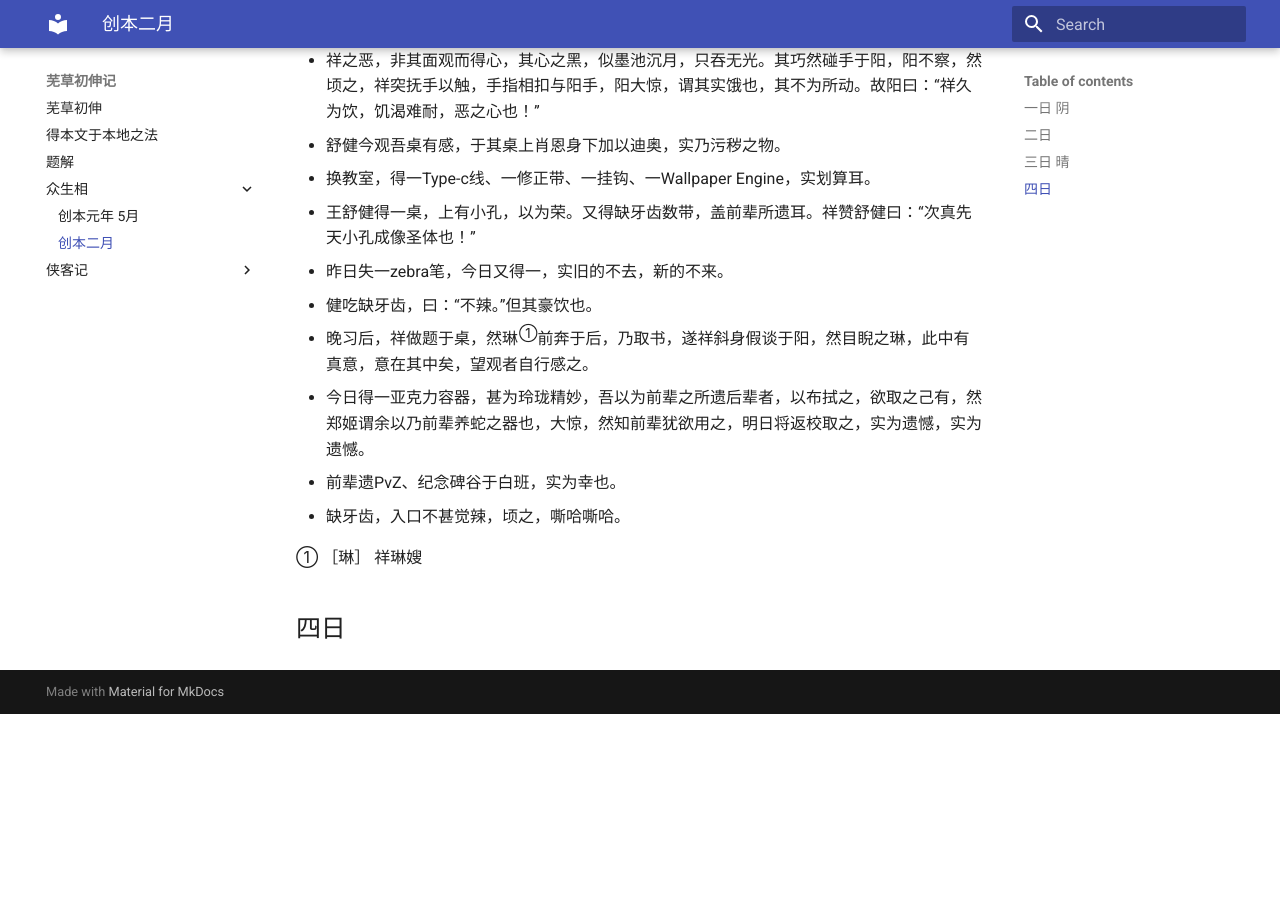
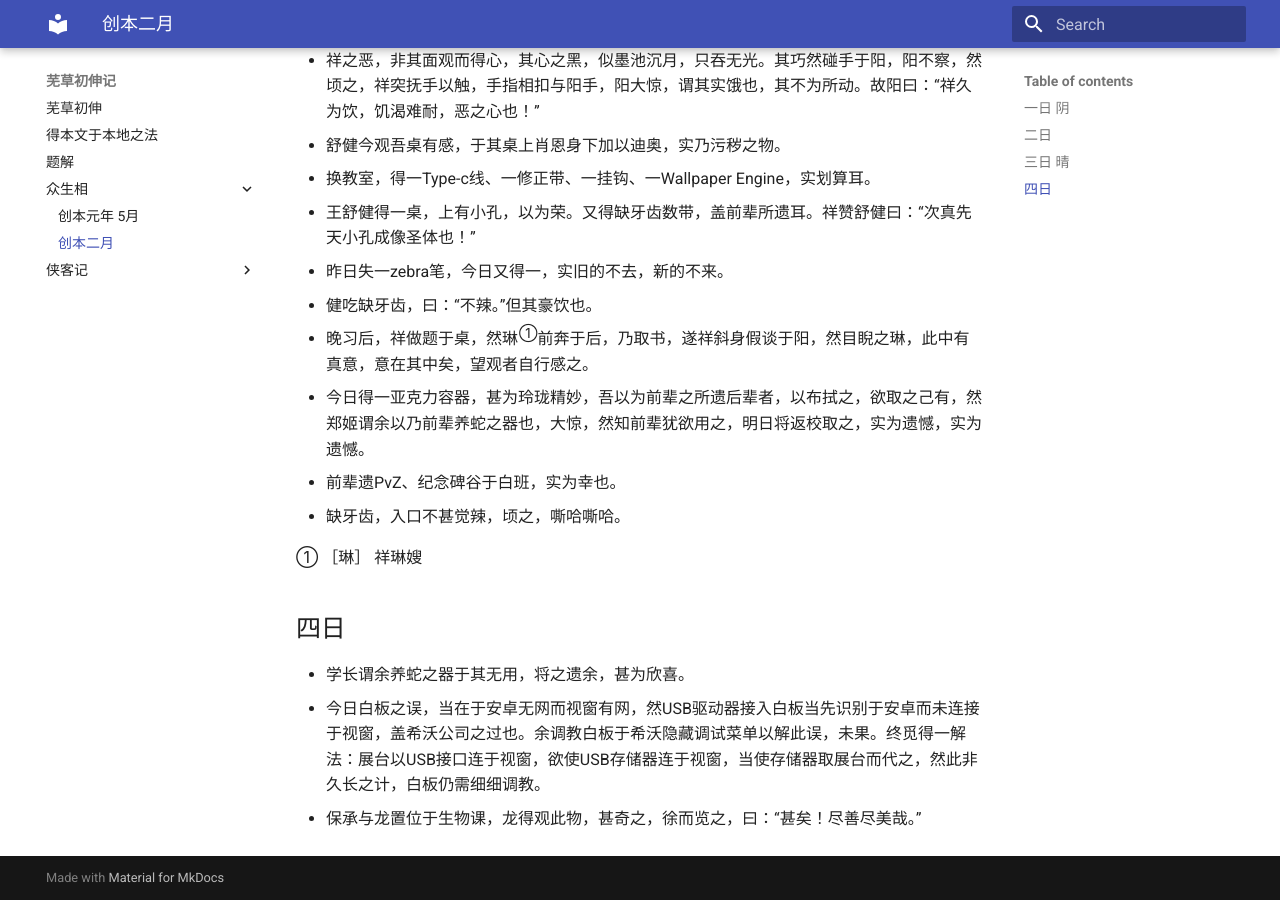
Before and after one commit to Yulljie/CattleEatsGrass, an MkDocs documentation site: the page built from docs/众生相/01.md, in a window 1280 px wide and 900 px high, scrolled down 963 px. Built offline with MkDocs 1.6.1 and Material for MkDocs 9.7.7, drawn with Linux system fonts in a browser that asks for light colours; before the commit the page ends 1677 px from its top, so only the background shows below that.

Commit message:
update files

```diff
--- a/docs/众生相/01.md
+++ b/docs/众生相/01.md
@@ -38,3 +38,7 @@
 ① ［琳］ 祥琳嫂
 
 ## 四日
+
+* 学长谓余养蛇之器于其无用，将之遗余，甚为欣喜。
+* 今日白板之误，当在于安卓无网而视窗有网，然USB驱动器接入白板当先识别于安卓而未连接于视窗，盖希沃公司之过也。余调教白板于希沃隐藏调试菜单以解此误，未果。终觅得一解法：展台以USB接口连于视窗，欲使USB存储器连于视窗，当使存储器取展台而代之，然此非久长之计，白板仍需细细调教。
+* 保承与龙置位于生物课，龙得观此物，甚奇之，徐而览之，曰：“甚矣！尽善尽美哉。”
```
